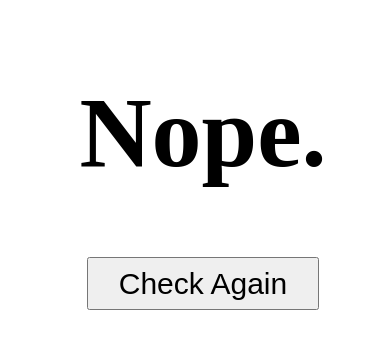
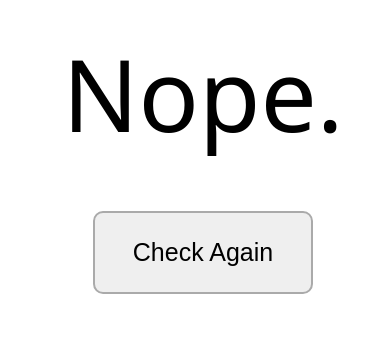
Before and after one commit to bellowssilvafamily/isisabelsbabybornyet, a plain HTML site: page index.html in a window 390 px wide. Shown: the part 263-612 px from the top of the page. Drawn offline with Linux system fonts and the light colour scheme.

Commit message:
Prettied it up slightly

```diff
--- a/index.html
+++ b/index.html
@@ -17,12 +17,31 @@
       }
 
       h1 {
-        font-size: 100px;
+        margin: 0 0 0.5em;
+        font-size: 200px;
+        font-family: "Helvetica Neue", Helvetica, Calibri, Arial, sans-serif;
+        font-family: 'Segoe UI', Tahoma, Geneva, Verdana, sans-serif;
+        font-weight: 100;
+        word-break: break-word;
+        text-align: center;
       }
 
       button {
         font-size: 30px;
-        padding: 0.25em 1em;
+        padding: 0.5em 2em;
+        border-radius: 10px;
+        border: 2px solid #aaa;
+      }
+
+      @media screen and (max-width: 650px) {
+        h1 {
+          font-size: 100px;
+        }
+
+        button {
+          font-size: 25px;
+          padding: 1em 1.5em;
+        }
       }
 
       .hidden {
@@ -40,7 +59,6 @@
     <script>
       const checkingMsgs = [
         'Checking',
-        'Asking',
         'Asking again',
         'Texting Isabel',
         'Calling Ken',
```
